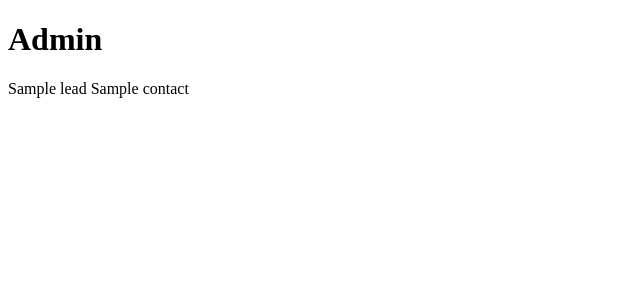
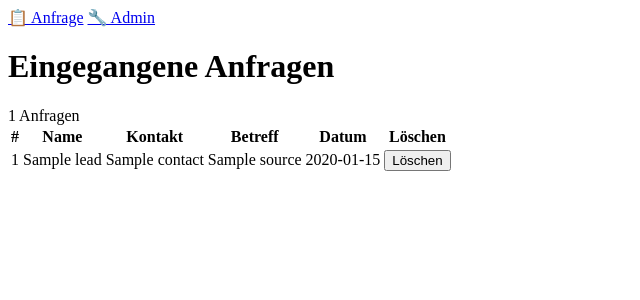
Before and after one commit to vikmi1/MVP-Lead-Manager, a FastAPI app: template templates/admin.html in a window 1280 px wide. Shown: the top 300 px of the page, without its empty margins (0-640 px from the left). Run offline with FastAPI, Linux system fonts and the light colour scheme; the template is opened without the code that fills it: most values are stand-ins (such as "Sample title", 1, 10 or a date in 2020).

Commit message:
feat: add admin template with leads table and delete button

```diff
--- a/templates/admin.html
+++ b/templates/admin.html
@@ -1,6 +1,55 @@
 <!DOCTYPE html>
-<html><body><h1>Admin</h1>
-{% for lead in leads %}
-<div>{{ lead.name }} {{ lead.contact }}</div>
-{% endfor %}
-</body></html>
+<html lang="de">
+<head>
+    <meta charset="UTF-8">
+    <meta name="viewport" content="width=device-width, initial-scale=1.0">
+    <title>Admin — Anfragen</title>
+    <link rel="stylesheet" href="/static/style.css">
+</head>
+<body>
+<nav>
+    <a href="/">📋 Anfrage</a>
+    <a href="/admin" class="active">🔧 Admin</a>
+</nav>
+<div class="container">
+    <div class="card">
+        <div class="admin-header">
+            <h1>Eingegangene Anfragen</h1>
+            <span class="badge">{{ leads|length }} Anfragen</span>
+        </div>
+        <table>
+            <thead>
+                <tr>
+                    <th>#</th>
+                    <th>Name</th>
+                    <th>Kontakt</th>
+                    <th>Betreff</th>
+                    <th>Datum</th>
+                    <th>Löschen</th>
+                </tr>
+            </thead>
+            <tbody>
+                {% for lead in leads %}
+                <tr>
+                    <td>{{ lead.id }}</td>
+                    <td>{{ lead.name or '—' }}</td>
+                    <td>{{ lead.contact }}</td>
+                    <td>{{ lead.source or '—' }}</td>
+                    <td>{{ lead.created_at[:10] }}</td>
+                    <td>
+                        <form method="POST" action="/admin/delete/{{ lead.id }}"
+                              onsubmit="return confirm('Diesen Lead wirklich löschen?')">
+                            <button type="submit" class="btn-delete">Löschen</button>
+                        </form>
+                    </td>
+                </tr>
+                {% endfor %}
+            </tbody>
+        </table>
+        {% if not leads %}
+        <p class="empty">Noch keine Anfragen eingegangen.</p>
+        {% endif %}
+    </div>
+</div>
+</body>
+</html>
```
Also changed, not shown: tests/test_ui.py (+12 -0 lines).
